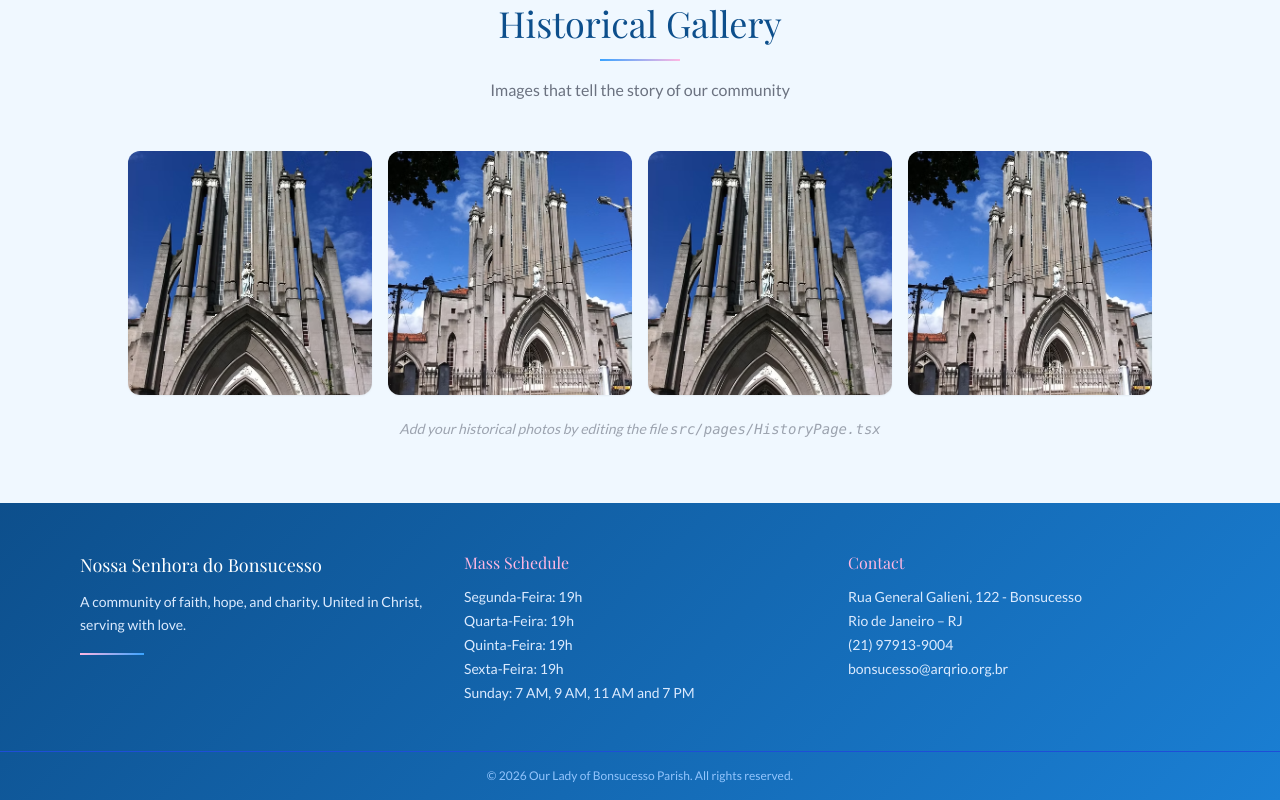
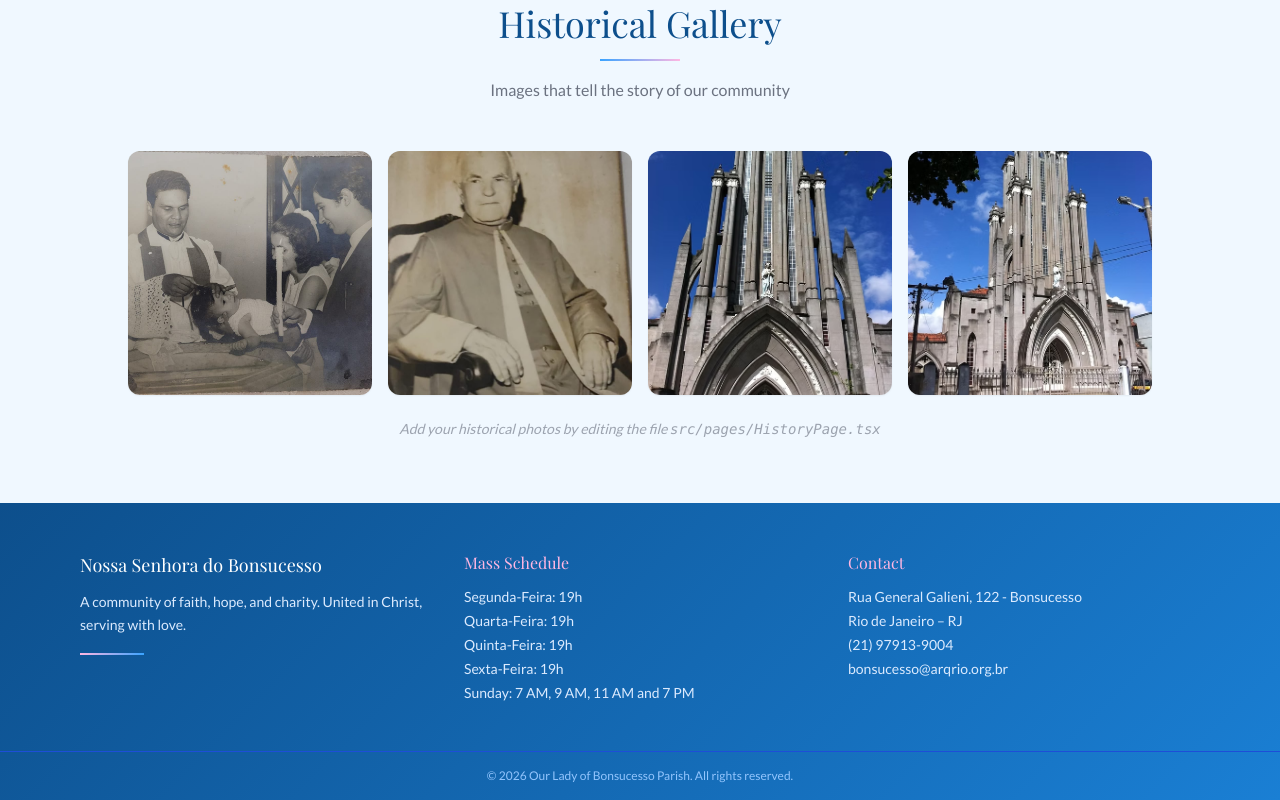
Before and after one commit to abreuandre/projeto-pnsb, a React (Vite) app: page /historia in a window 1280 px wide. Shown: the part 3736-4536 px from the top of the page. Built offline with nearby package versions, Linux system fonts and the light colour scheme; a web font is replaced by a local one.

Commit message:
Adicionado as fotos do Ubiratan e Monsenhor Aramis na Galeria Histórica e criação do componente ClickableImage.tsx com a lógica de clicar na imagem para abrir através de um modal.

```diff
--- /dev/null
+++ b/src/components/ClickableImage.tsx
@@ -0,0 +1,32 @@
+import { useState } from "react";
+import { ImageModal } from "./ImageModal";
+
+export function ClickableImage({
+  src,
+  alt,
+  className,
+}: {
+  src: string;
+  alt: string;
+  className?: string;
+}) {
+  const [isModalOpen, setIsModalOpen] = useState(false);
+
+  return (
+    <>
+      <img
+        src={src}
+        alt={alt}
+        className={className}
+        onClick={() => setIsModalOpen(true)}
+      />
+      {isModalOpen && (
+        <ImageModal
+          imageUrl={src}
+          alt={alt}
+          onClose={() => setIsModalOpen(false)}
+        />
+      )}
+    </>
+  );
+}
--- a/src/pages/HistoryPage.tsx
+++ b/src/pages/HistoryPage.tsx
@@ -1,8 +1,9 @@
-import { useState } from "react";
+//import { useState } from "react";
 import { useTranslation } from "react-i18next";
 import SectionHeader from "../components/SectionHeader";
 import { timelineData } from "../data/history";
-import { ImageModal } from "../components/ImageModal";
+//import { ImageModal } from "../components/ImageModal";
+import { ClickableImage } from "../components/ClickableImage";
 
 export default function HistoryPage() {
   const { t } = useTranslation();
@@ -118,13 +119,13 @@ export default function HistoryPage() {
             subtitle={t("historyPage.gallery.subtitle")}
           />
           <div className="grid grid-cols-2 md:grid-cols-4 gap-4">
-            {["/img1.avif", "/img2.avif", "/img1.avif", "/img2.avif"].map(
+            {["/ubiratan.jpeg", "/monsenhor-aramis.jpeg", "/img1.avif", "/img2.avif"].map(
               (src, i) => (
                 <div
                   key={i}
                   className="overflow-hidden aspect-square rounded-xl group cursor-pointer shadow-sm hover:shadow-md transition-shadow"
                 >
-                  <img
+                  <ClickableImage
                     src={src}
                     alt={`Foto ${i + 1}`}
                     className="w-full h-full object-cover group-hover:scale-105 transition-transform duration-500"
@@ -145,7 +146,6 @@ export default function HistoryPage() {
 
 function EventCard({ event }: { event: (typeof timelineData)[0] }) {
   const { t } = useTranslation();
-  const [isModalOpen, setIsModalOpen] = useState(false);
   const title = t(`timeline.${event.year}.title`);
   const description = t(`timeline.${event.year}.description`);
 
@@ -156,21 +156,11 @@ function EventCard({ event }: { event: (typeof timelineData)[0] }) {
         {description}
       </p>
       {event.imageUrl ? (
-        <>
-          <img
+          <ClickableImage
           src={event.imageUrl}
           alt={title}
           className="w-full h-36 object-cover rounded-lg cursor-pointer hover:opacity-90 transition-opacity"
-          onClick={() => setIsModalOpen(true)}
         />
-        {isModalOpen && (
-            <ImageModal
-              imageUrl={event.imageUrl}
-              alt={title}
-              onClose={() => setIsModalOpen(false)}
-            />
-          )}
-        </>
       ) : (
         <div
           className="w-full h-36 rounded-lg border-2 border-dashed border-blue-100 flex items-center justify-center"
--- a/src/pages/NewsDetailPage.tsx
+++ b/src/pages/NewsDetailPage.tsx
@@ -33,9 +33,9 @@ export default function NewsDetailPage() {
     subtitle: t(`news.${rawItem.slug}.subtitle`),
     category: t(`news.${rawItem.slug}.category`),
     summary: t(`news.${rawItem.slug}.summary`),
-    content: t<string[]>(`news.${rawItem.slug}.content`, {
+    content: t(`news.${rawItem.slug}.content`, {
       returnObjects: true,
-    }),
+    }) as string[],
   };
 
   const related = newsData
@@ -47,7 +47,7 @@ export default function NewsDetailPage() {
       subtitle: t(`news.${n.slug}.subtitle`),
       category: t(`news.${n.slug}.category`),
       summary: t(`news.${n.slug}.summary`),
-      content: t<string[]>(`news.${n.slug}.content`, { returnObjects: true }),
+      content: t(`news.${n.slug}.content`, { returnObjects: true }) as string[],
     }));
 
   const locale = localeMap[i18n.language] ?? "pt-BR";
```
Also changed, not shown: public/monsenhor-aramis.jpeg (added), public/ubiratan.jpeg (added).
